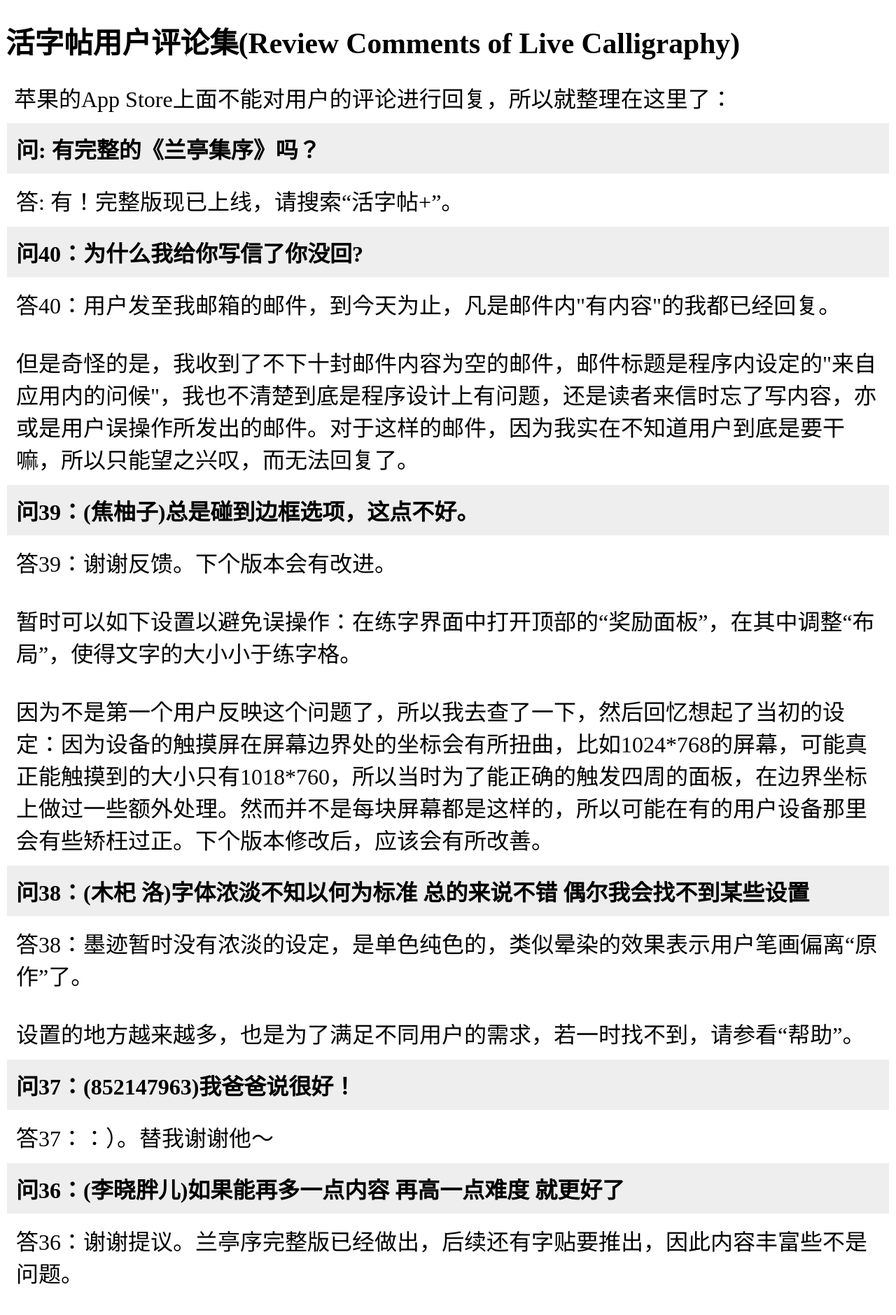
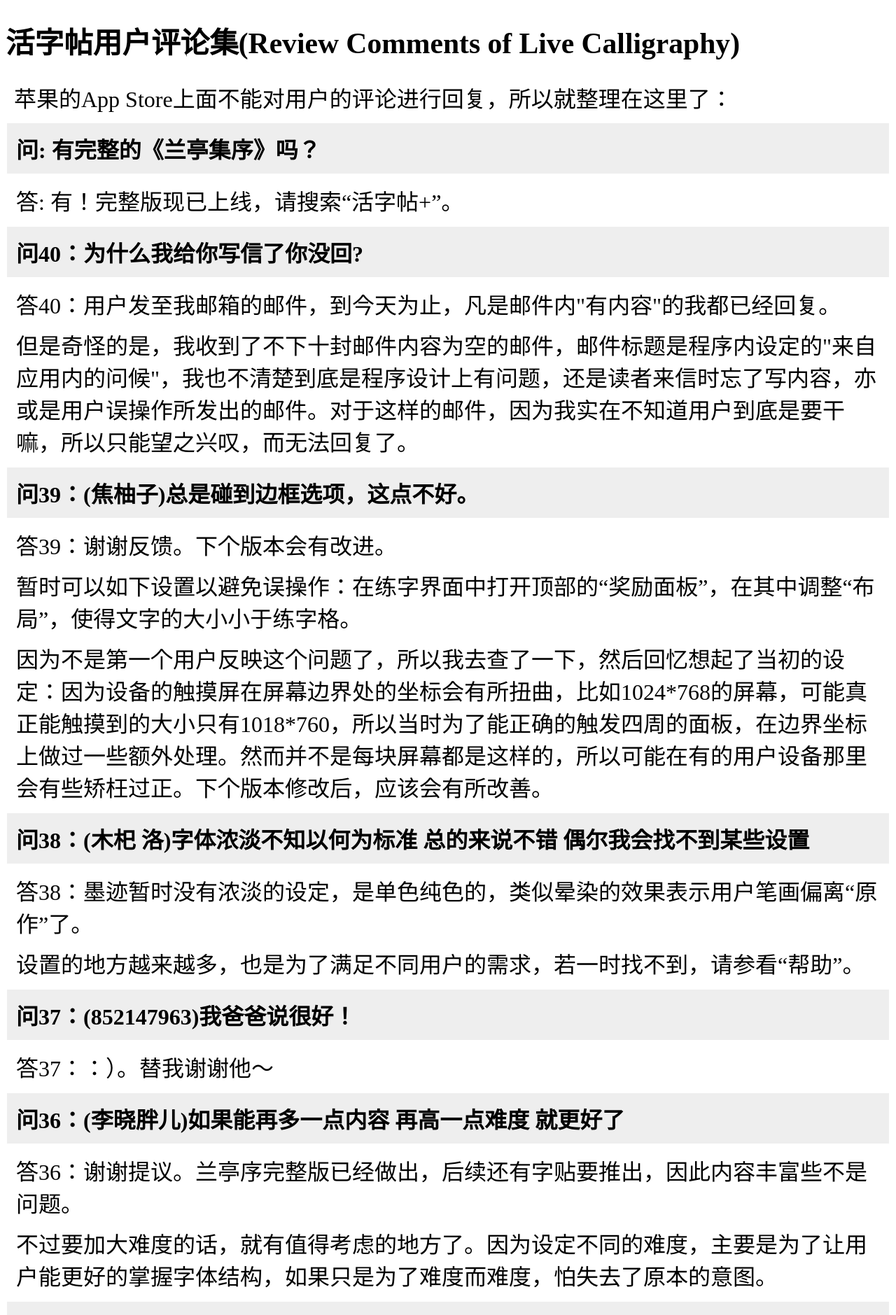
Before and after one commit to shengzhe/livecalligraphy, a Jekyll site: the page built from _posts/2012-08-31-LiveCalligraphyQA.html, in a window 1280 px wide. Shown: the top 1879 px of the page at 70% size. Built offline with Jekyll 4.4.1, drawn with Linux system fonts in a browser that asks for light colours; Markdown is read by kramdown in place of the engine named in the settings.

```diff
--- a/_posts/2012-08-31-LiveCalligraphyQA.html
+++ b/_posts/2012-08-31-LiveCalligraphyQA.html
@@ -18,7 +18,7 @@ title: 活字帖用户评论集(Review Comments of Live Calligraphy)
 问40：为什么我给你写信了你没回?
   </p> </th> </tr>
   <tr> <td> <p>
-答40：用户发至我邮箱的邮件，到今天为止，凡是邮件内"有内容"的我都已经回复。</br></br>
+答40：用户发至我邮箱的邮件，到今天为止，凡是邮件内"有内容"的我都已经回复。</p><p>
 但是奇怪的是，我收到了不下十封邮件内容为空的邮件，邮件标题是程序内设定的"来自应用内的问候"，我也不清楚到底是程序设计上有问题，还是读者来信时忘了写内容，亦或是用户误操作所发出的邮件。对于这样的邮件，因为我实在不知道用户到底是要干嘛，所以只能望之兴叹，而无法回复了。
   </p> </td> </tr>
 
@@ -26,8 +26,8 @@ title: 活字帖用户评论集(Review Comments of Live Calligraphy)
 问39：(焦柚子)总是碰到边框选项，这点不好。
   </p> </th> </tr>
   <tr> <td> <p>
-答39：谢谢反馈。下个版本会有改进。</br></br>
-暂时可以如下设置以避免误操作：在练字界面中打开顶部的“奖励面板”，在其中调整“布局”，使得文字的大小小于练字格。</br></br>
+答39：谢谢反馈。下个版本会有改进。</p><p>
+暂时可以如下设置以避免误操作：在练字界面中打开顶部的“奖励面板”，在其中调整“布局”，使得文字的大小小于练字格。</p><p>
 因为不是第一个用户反映这个问题了，所以我去查了一下，然后回忆想起了当初的设定：因为设备的触摸屏在屏幕边界处的坐标会有所扭曲，比如1024*768的屏幕，可能真正能触摸到的大小只有1018*760，所以当时为了能正确的触发四周的面板，在边界坐标上做过一些额外处理。然而并不是每块屏幕都是这样的，所以可能在有的用户设备那里会有些矫枉过正。下个版本修改后，应该会有所改善。
 </p> </td> </tr>
 
@@ -35,7 +35,7 @@ title: 活字帖用户评论集(Review Comments of Live Calligraphy)
 问38：(木𣏌 洛)字体浓淡不知以何为标准 总的来说不错 偶尔我会找不到某些设置
   </p> </th> </tr>
   <tr> <td> <p>
-答38：墨迹暂时没有浓淡的设定，是单色纯色的，类似晕染的效果表示用户笔画偏离“原作”了。</br></br>
+答38：墨迹暂时没有浓淡的设定，是单色纯色的，类似晕染的效果表示用户笔画偏离“原作”了。</p><p>
 设置的地方越来越多，也是为了满足不同用户的需求，若一时找不到，请参看“帮助”。
 </p> </td> </tr>
 
@@ -50,7 +50,7 @@ title: 活字帖用户评论集(Review Comments of Live Calligraphy)
 问36：(李晓胖儿)如果能再多一点内容 再高一点难度 就更好了
   </p> </th> </tr>
   <tr> <td> <p>
-答36：谢谢提议。兰亭序完整版已经做出，后续还有字贴要推出，因此内容丰富些不是问题。</br></br>
+答36：谢谢提议。兰亭序完整版已经做出，后续还有字贴要推出，因此内容丰富些不是问题。</p><p>
 不过要加大难度的话，就有值得考虑的地方了。因为设定不同的难度，主要是为了让用户能更好的掌握字体结构，如果只是为了难度而难度，怕失去了原本的意图。
 </p> </td> </tr>
 
@@ -79,8 +79,8 @@ title: 活字帖用户评论集(Review Comments of Live Calligraphy)
 问32：(百变百变)作者能否将正楷字帖尽快放上去，能否将下一笔要写的笔画用一种颜色显示出来。刚才写了不少内容，可事先没有评分不能提交...
   </p> </th> </tr>
   <tr> <td> <p>
-答32：未能看到这位用户的更多评论，甚为可惜。欢迎随时发邮件给作者，反馈您的任何意见和建议。</br></br>
-对于正楷字帖，作者暂时没有任何计划。因为作者觉得正楷是练好字的基础，不适合使用这种方法来练习，笔墨纸砚这种传统方式更好（行书则比较适合不打算正儿八经练字，却想把字写得更好看一点的绝大多数人）</br></br>
+答32：未能看到这位用户的更多评论，甚为可惜。欢迎随时发邮件给作者，反馈您的任何意见和建议。</p><p>
+对于正楷字帖，作者暂时没有任何计划。因为作者觉得正楷是练好字的基础，不适合使用这种方法来练习，笔墨纸砚这种传统方式更好（行书则比较适合不打算正儿八经练字，却想把字写得更好看一点的绝大多数人）</p><p>
 下一笔画高亮显示这个提议很好，作者会在近期版本采纳。非常感谢。
   </p> </td> </tr>
 
@@ -88,8 +88,8 @@ title: 活字帖用户评论集(Review Comments of Live Calligraphy)
 问31：(Zhaiyue)这么练字 也练不出什么来
   </p> </th> </tr>
   <tr> <td> <p>
-答31：这么说也有一些道理，要看你的练字期望如何以及如何定义“练出来”。如果想练成大师，那自然是没门的；但是如果本身没有什么基础，想稍稍有所进步，本应用应该还是有所助益的。</br></br>
-作者也在各个地方进行了声明（App下载界面的说明文字以及App内的作者文字）：本作既不会夸大练字效果，也从未想过挑战毛笔和钢笔的练字传统。（之所以作者反复在各种场合进行声明，就是因为这话作者说来还挺大义的，但是由用户说起来，则稍嫌刺耳）</br></br>
+答31：这么说也有一些道理，要看你的练字期望如何以及如何定义“练出来”。如果想练成大师，那自然是没门的；但是如果本身没有什么基础，想稍稍有所进步，本应用应该还是有所助益的。</p><p>
+作者也在各个地方进行了声明（App下载界面的说明文字以及App内的作者文字）：本作既不会夸大练字效果，也从未想过挑战毛笔和钢笔的练字传统。（之所以作者反复在各种场合进行声明，就是因为这话作者说来还挺大义的，但是由用户说起来，则稍嫌刺耳）</p><p>
 本作只是希望对未学者能起到一定的引导作用；对初学者能起到一定的有益补充；对各种看客能激发其对文字的热情。若能如此，则大幸矣。
   </p> </td> </tr>
 
@@ -132,10 +132,10 @@ title: 活字帖用户评论集(Review Comments of Live Calligraphy)
 问25：(区区小地)希望临摹中有即时退出选择，以便快递速重新开始
   </p> </th> </tr>
   <tr> <td> <p>
-答25：这个以前有人提议过，因此在v1.2版本中已经有了重置按钮，下一版中还将加入双指手势，故有如下几种方法解决这个问题：</br></br>
-  25.1 - 一劳永逸的方法：在设置界面中，打开“撤销按钮”。这样，在之后练字的过程中，始终可以看到撤销按钮；</br></br>
-  25.2 - 比较优雅的方法：一如在v1.3的动画演示界面中加入的双指绕圈快进快退功能，在下一个版本会在练字界面加入双指绕圈重置当前练习的文字功能，敬请期待；（注：需要在设置界面中打开“两指划动操作”）</br></br>
-  25.3 - 比较就手的方法：双击练字格内，唤出工具栏，点“撤销按钮”；</br></br>
+答25：这个以前有人提议过，因此在v1.2版本中已经有了重置按钮，下一版中还将加入双指手势，故有如下几种方法解决这个问题：</p><p>
+  25.1 - 一劳永逸的方法：在设置界面中，打开“撤销按钮”。这样，在之后练字的过程中，始终可以看到撤销按钮；</p><p>
+  25.2 - 比较优雅的方法：一如在v1.3的动画演示界面中加入的双指绕圈快进快退功能，在下一个版本会在练字界面加入双指绕圈重置当前练习的文字功能，敬请期待；（注：需要在设置界面中打开“两指划动操作”）</p><p>
+  25.3 - 比较就手的方法：双击练字格内，唤出工具栏，点“撤销按钮”；</p><p>
   25.4 - 比较迂回的方法：从底部唤出字体选择面板或者从左右唤出难度选择面板，然后重新选择当前字体。</br>
   </p> </td> </tr>
 
@@ -150,9 +150,9 @@ title: 活字帖用户评论集(Review Comments of Live Calligraphy)
 问23：(妃子笑890322)偶尔有时笔画连不上
   </p> </th> </tr>
   <tr> <td> <p>
-答23：这个评论说的情况，作者在app内的说明中有提到，正好借这个评论将这个问题的最新进展说明一下。</br></br>
-从1.2版上架之后，作者基本就停止了app的开发，转而全力制作字体。直到近期（2013年4月底）字体制作接近尾声，才开始对app中存在的问题作细致的研究和修正。</br></br>
-本评论所提到的问题，作者一直都有关注，不过由于时间问题没有做仔细研究。而且由于我一直以为是字体数据处理方面的问题，所以觉得将字体制作完成后再来解决这个问题更加顺理成章一些。经过近一个礼拜的研究，我才恍然这个原来不是我所判断的数据问题，而是图形绘制问题。在前面的回复中，我有提到出于各方面的考虑，现在选择的图形绘制库(CoreGraphics)的效率十分低下。为了提高绘制效率，我在数据处理的时候，会对需要绘制的数据做简化以弥补低下的绘图库所带来的效率不足。结果在数据简化过程中，产生了自相交的图形，所以绘制时会产生类似缺口一样的效果，很是影响整体美观。</br></br>
+答23：这个评论说的情况，作者在app内的说明中有提到，正好借这个评论将这个问题的最新进展说明一下。</p><p>
+从1.2版上架之后，作者基本就停止了app的开发，转而全力制作字体。直到近期（2013年4月底）字体制作接近尾声，才开始对app中存在的问题作细致的研究和修正。</p><p>
+本评论所提到的问题，作者一直都有关注，不过由于时间问题没有做仔细研究。而且由于我一直以为是字体数据处理方面的问题，所以觉得将字体制作完成后再来解决这个问题更加顺理成章一些。经过近一个礼拜的研究，我才恍然这个原来不是我所判断的数据问题，而是图形绘制问题。在前面的回复中，我有提到出于各方面的考虑，现在选择的图形绘制库(CoreGraphics)的效率十分低下。为了提高绘制效率，我在数据处理的时候，会对需要绘制的数据做简化以弥补低下的绘图库所带来的效率不足。结果在数据简化过程中，产生了自相交的图形，所以绘制时会产生类似缺口一样的效果，很是影响整体美观。</p><p>
 这个问题在即将上线的1.3版本中，有一个临时的改善方案，不过更完美的解决方法还需要再等1-2个版本才行。以上</br>
   </p> </td> </tr>
 
@@ -174,7 +174,7 @@ title: 活字帖用户评论集(Review Comments of Live Calligraphy)
 问20：(柱zi~)开发更好更细腻的引擎，组建一个团队，做得更加完美
   </p> </th> </tr>
   <tr> <td> <p>
-答20：App上线后，一直在根据用户的反馈，按照优先级进行升级完善。先后进行了“UE改善”、“UI美化”和“字帖完成”等计划。虽然对绘制引擎的改进早就有了更好的构想，无奈还没来得及去做。</br></br>
+答20：App上线后，一直在根据用户的反馈，按照优先级进行升级完善。先后进行了“UE改善”、“UI美化”和“字帖完成”等计划。虽然对绘制引擎的改进早就有了更好的构想，无奈还没来得及去做。</p><p>
 另：练字，特别是在iPad/iPhone上练字，是小众中的小众，因此做这个App的出发点就不是想着能赚钱（当然，能赚钱更好；想着赚钱也不会做这种App了），所以组建团队来做是不在考虑之内的。。。
   </p> </td> </tr>
 
@@ -224,7 +224,7 @@ title: 活字帖用户评论集(Review Comments of Live Calligraphy)
 Q13：(This is a nick-name)I would like to actually learn calligraphy. No matter what (...) you always end up with a masterpiece. This is horrible because it doesn't teach anything. A two year old could do a perfect job with this app.
   </p> </th> </tr>
   <tr> <td> <p>
-A13：I'm afraid this is NOT the right App you are looking for. This app does NOT intent to teach Chinese calligraphy, not even teach you to write Chinese calligraphy, but help/guide you to write "beautiful" and "elegant" Chinese calligraphy (in mastering the structure of the glyphs only, in current version). And, this App is not KOF in which you can beat a two-year-old after practicing, it intents to lead you on the way to excel yourself (in Chinese calligraphy).</br></br>
+A13：I'm afraid this is NOT the right App you are looking for. This app does NOT intent to teach Chinese calligraphy, not even teach you to write Chinese calligraphy, but help/guide you to write "beautiful" and "elegant" Chinese calligraphy (in mastering the structure of the glyphs only, in current version). And, this App is not KOF in which you can beat a two-year-old after practicing, it intents to lead you on the way to excel yourself (in Chinese calligraphy).</p><p>
 解释：这世间从来就没有万灵丹，对症下药才是常理。这位同学要入门学习毛笔书法，这却非本App所擅长。至于其所言“两岁孩童使用这个App，都能写出大师样”，则实是本App的卖点：即能快速的让用户获得成就感、满足感，然而却让这位同学恼恨了，我猜想大抵是因为这样就无法凸显出他学习中文后的与众不同吧。可见立足点的不同，看待事物的结果差异会有多大。
   </p> </td> </tr>
 
@@ -232,8 +232,8 @@ A13：I'm afraid this is NOT the right App you are looking for. This app does NO
 问12：(沉寂如黎明的王)墨汁的感觉有时候不真实，写写就写歪了，还不能马上重写，希望改进。
   </p> </th> </tr>
   <tr> <td> <p>
-答12：墨汁的感觉不真实的问题，在近几个版本中没有改进计划，请谅解。远期计划中是有关于笔画特效处理的内容，不过还没有具体的安排；</br></br>
-另外，请恕我实在没想明白什么叫做“写写就写歪了”。如果你本就写歪了，难道还指望能有很高的评分？</br></br>
+答12：墨汁的感觉不真实的问题，在近几个版本中没有改进计划，请谅解。远期计划中是有关于笔画特效处理的内容，不过还没有具体的安排；</p><p>
+另外，请恕我实在没想明白什么叫做“写写就写歪了”。如果你本就写歪了，难道还指望能有很高的评分？</p><p>
 最后，关于不能立刻重写的问题，这是设计思路使然。就像实际的练字，当前字没练好就会换个格子重新练，甚至把纸揉作一团扔进垃圾堆重来。那种可以单步撤销的方式，实在不适于练字。值得提醒的是，在设置中可以开启撤销功能，可以方便的重置整个练字格（没有且不会提供单步撤销功能）。
   </p> </td> </tr>
 
@@ -248,10 +248,10 @@ A13：I'm afraid this is NOT the right App you are looking for. This app does NO
 问10：(妙阮)有点闪'但通常能用
   </p> </th> </tr>
   <tr> <td> <p>
-答10：评论虽短，却一语中的。感谢这样的评论。请允许我花较长的篇幅进行一番说明：</br></br>
-最简短的说明：作者的水平有限，但是依然在改进中；</br></br>
-最根本的说明：作者最开始的野心还是太大了，考虑到未来的多平台移植问题，希望能找到一个稳定的、轻量的、免费的第三方图形绘制库，结果是没找到。因此现在的图形绘制使用的是iOS自带的效率低下的绘图库，所以会有"闪"的现象。未来版本中将会有改进；</br></br>
-最窝心的补充：即使采用了效率低下的iOS自带图形库，其实要做到不闪也并不难，只要牺牲点图形质量就行。不过作者还是决定把字体质量放置在首位，因此在动画演示界面，无论如何放大，用户看到的都是最清晰的字体，代价就是会有点"闪"。作者一直未放弃寻找两全其美的办法，请关注后续更新；</br></br>
+答10：评论虽短，却一语中的。感谢这样的评论。请允许我花较长的篇幅进行一番说明：</p><p>
+最简短的说明：作者的水平有限，但是依然在改进中；</p><p>
+最根本的说明：作者最开始的野心还是太大了，考虑到未来的多平台移植问题，希望能找到一个稳定的、轻量的、免费的第三方图形绘制库，结果是没找到。因此现在的图形绘制使用的是iOS自带的效率低下的绘图库，所以会有"闪"的现象。未来版本中将会有改进；</p><p>
+最窝心的补充：即使采用了效率低下的iOS自带图形库，其实要做到不闪也并不难，只要牺牲点图形质量就行。不过作者还是决定把字体质量放置在首位，因此在动画演示界面，无论如何放大，用户看到的都是最清晰的字体，代价就是会有点"闪"。作者一直未放弃寻找两全其美的办法，请关注后续更新；</p><p>
 最专业的说明：本软件最开始实现时，采用的是OPENGL-ES库。但是这个阉割版图形库去掉了一个我需要的最关键的功能：多边形转三角形算法（需要支持凹多边形以及有"洞"的多边形）。第三方库如cocos-2d等，可以满足我的需求，但是这些库往往过于庞大，且考虑到未来的多平台可移植性，我还是第一时间否定掉了。后来试用过一些开源库，效果都不理想（见http://stackoverflow.com/questions/3872464/opengl-es-how-to-draw-a-filled-polygon/）。所以我最后采用了iOS自带的CoreGraphics进行绘制作为临时的解决方案，优点是稳定，缺点是效率低下。依然在寻找更好的解决方案，不过还需要点时间。
   </p> </td> </tr>
 
@@ -266,7 +266,7 @@ A13：I'm afraid this is NOT the right App you are looking for. This app does NO
 问8：(Slyzll)提上二个小小的建议，就是演示时想反复看一个如何写，但字无法选择，只能一个接一个的写，建议设计一个可以选字进行演示的功能，另临贴里除了空心字，建议有黑红二种实体字可以选择了临。
   </p> </th> </tr>
   <tr> <td> <p>
-答8：很感谢这位用户，在评价之余，还给我发送了反馈邮件。虽然我已经在邮件中回复了，但是这里还是说明一下以让更多用户知晓：</br></br>
+答8：很感谢这位用户，在评价之余，还给我发送了反馈邮件。虽然我已经在邮件中回复了，但是这里还是说明一下以让更多用户知晓：</p><p>
 这两个提议都很好，功能最终都会添加进去，但是不会在近两个版本中更新，因为近两个版本的更新内容已经确定了。谢谢这么好的提议。
   </p> </td> </tr>
 
@@ -274,8 +274,8 @@ A13：I'm afraid this is NOT the right App you are looking for. This app does NO
 问7：(tSgWMe)能不能来30个字的王羲之的乐毅论?
   </p> </th> </tr>
   <tr> <td> <p>
-答7：抱歉无法做出任何保证(您可以善意的理解作者是守诺之人，因此无法对不确切的事情作出承诺)。</br></br>
-一来小楷制作出来的效果难以保证；二来如果打算做肯定是要做全整个字贴的，而不会只是做30个字，但《乐毅论》的字也太多了点；三来既定的目标还未完成，已经有很多任务排在计划中了，暂时没有增加更多任务的打算。但也不排除以后会制作《乐毅论》的可能性。</br></br>
+答7：抱歉无法做出任何保证(您可以善意的理解作者是守诺之人，因此无法对不确切的事情作出承诺)。</p><p>
+一来小楷制作出来的效果难以保证；二来如果打算做肯定是要做全整个字贴的，而不会只是做30个字，但《乐毅论》的字也太多了点；三来既定的目标还未完成，已经有很多任务排在计划中了，暂时没有增加更多任务的打算。但也不排除以后会制作《乐毅论》的可能性。</p><p>
 希望理解。</br>
   </p> </td> </tr>
 
@@ -284,7 +284,7 @@ A13：I'm afraid this is NOT the right App you are looking for. This app does NO
   </p> </th> </tr>
   <tr> <td> <p>
 答6：</br>
-1，可以在设定中增加练字格和设备边框的距离。默认距离较小，目的是为了能更有效的利用设备的空间(特别是iPhone比较小，不比iPad有较大的面积可供利用)。 </br></br>
+1，可以在设定中增加练字格和设备边框的距离。默认距离较小，目的是为了能更有效的利用设备的空间(特别是iPhone比较小，不比iPad有较大的面积可供利用)。</p><p>
 2，界面切换作者也觉得别扭，不过实在想不到更好的办法了。(办法并不是没有，比如作者也想过可以在练字界面边角放几个常用的按钮，但是那样就破坏了练字界面的干净整洁效果，不好说是否更好)。如果您有更好的提议，欢迎来信。</br>
   </p> </td> </tr>
 
@@ -313,9 +313,9 @@ A13：I'm afraid this is NOT the right App you are looking for. This app does NO
 问2：(我本无尘)临摹时不注意就弄成只有一笔的空面，这时只需从左到右一划即可恢复，但说明书没，让我心烦了几天
   </p> </th> </tr>
   <tr> <td> <p>
-答2：您的这番话让我认识到本应用的很多不足：一是操作方式过于复杂；二是基本规则的说明不明确；三是缺少便利的提示。</br></br>
-因此在v1.1版和v1.2版中，加入了文字帮助和视频帮助信息，希望能让用户更容易的上手。同时也对用户界面和用户操作上面做了一些增强。但是这毕竟是作者的弱项，所以依然存在很大的改进空间，希望能听到更多用户的声音。</br></br>
-另：您的问题是因为您从临(临摹)难度切换到了人(容易)以上难度，这个时候就只会显示第一笔。这个问题的根源在于，不同于一般的游戏：先是选定难度，然后就可以一个关卡一个关卡的过关了。</br></br>
+答2：您的这番话让我认识到本应用的很多不足：一是操作方式过于复杂；二是基本规则的说明不明确；三是缺少便利的提示。</p><p>
+因此在v1.1版和v1.2版中，加入了文字帮助和视频帮助信息，希望能让用户更容易的上手。同时也对用户界面和用户操作上面做了一些增强。但是这毕竟是作者的弱项，所以依然存在很大的改进空间，希望能听到更多用户的声音。</p><p>
+另：您的问题是因为您从临(临摹)难度切换到了人(容易)以上难度，这个时候就只会显示第一笔。这个问题的根源在于，不同于一般的游戏：先是选定难度，然后就可以一个关卡一个关卡的过关了。</p><p>
 本应用为了可以让用户灵活的在各个字体和不同难度间自由切换，很是下了一番功夫。但是这种二维的选择方式，的确有点"反人类"，希望能得到用户更多的反馈意见。谢谢！
   </p> </td> </tr>
 
```
